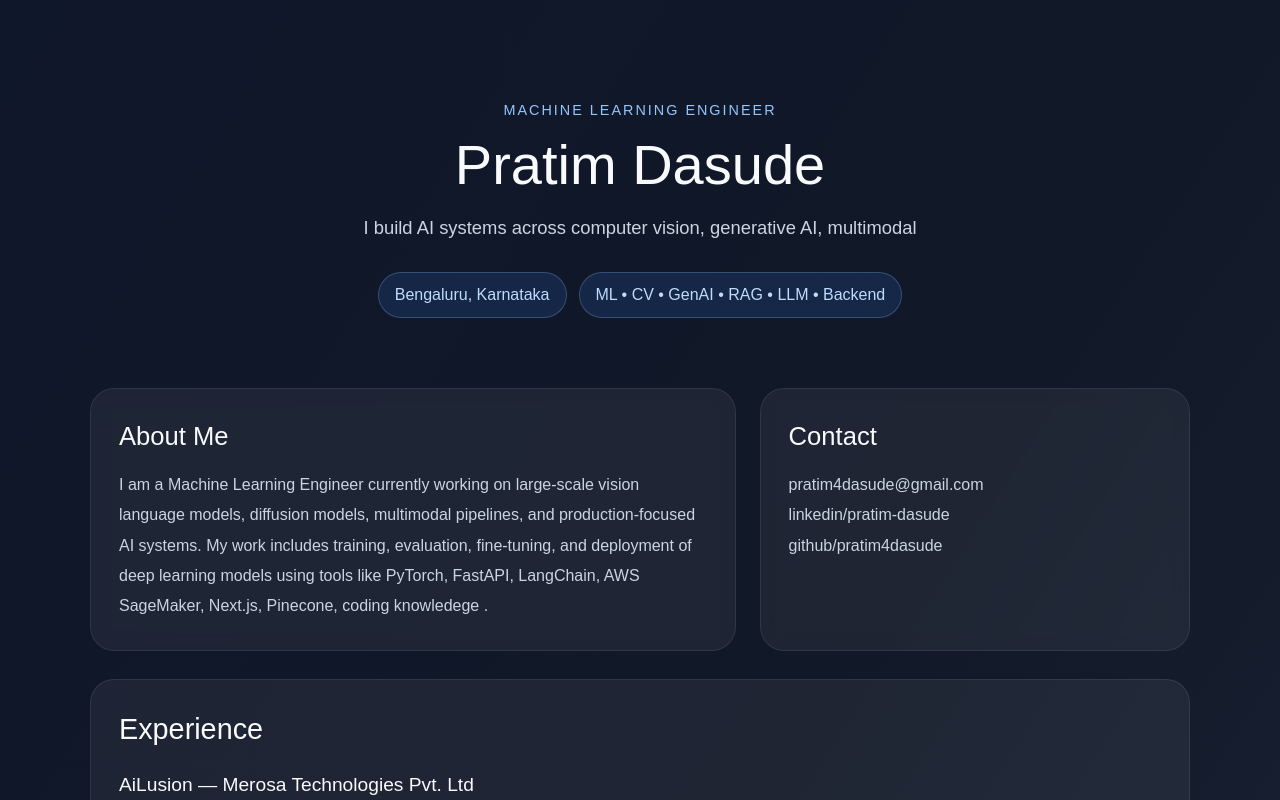
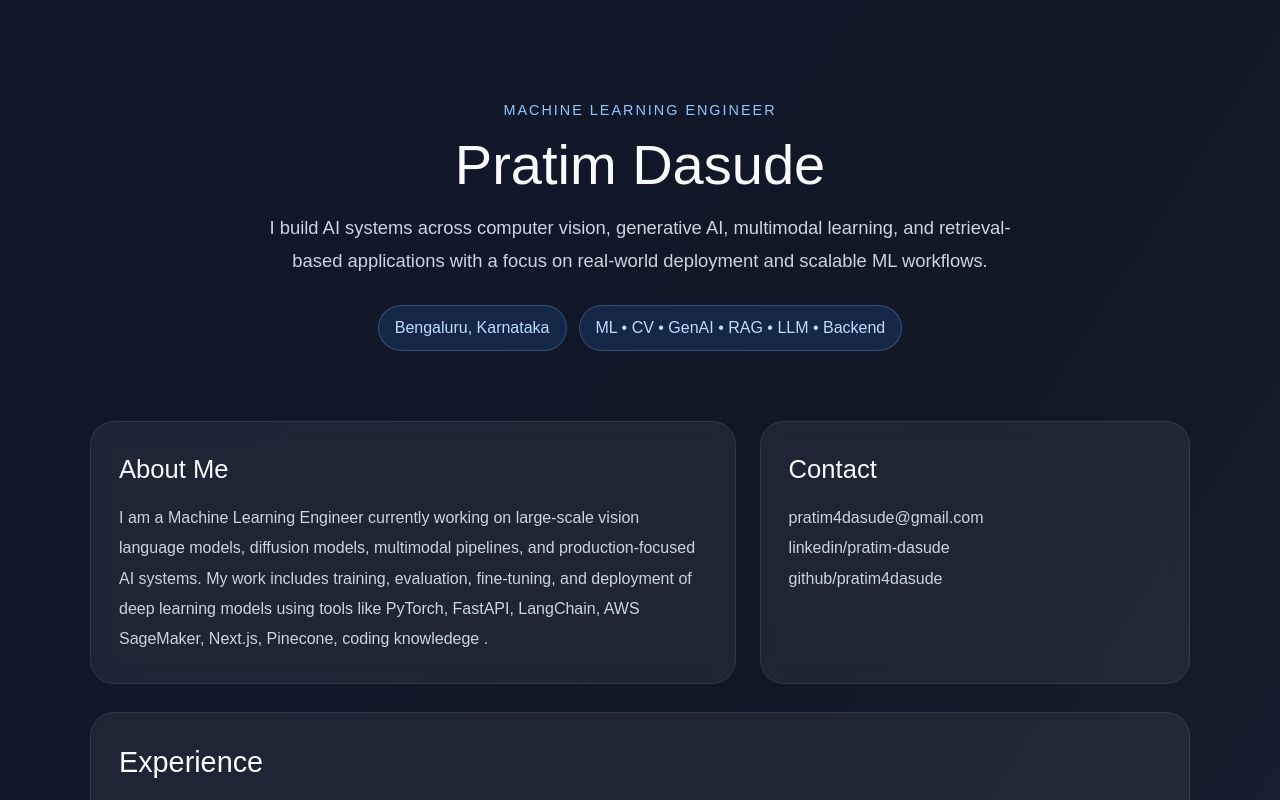
Before and after one commit to pratim4dasude/Personal_dashboard, a Next.js app: page / in a window 1280 px wide. Shown: the top 800 px of the page. Built offline with nearby package versions, Linux system fonts and the light colour scheme.

Commit message:
minor update

```diff
--- a/app/page.tsx
+++ b/app/page.tsx
@@ -89,7 +89,8 @@ export default function Home() {
             }}
           >
             I build AI systems across computer vision, generative AI, multimodal
-
+            learning, and retrieval-based applications with a focus on real-world
+            deployment and scalable ML workflows.
           </p>
 
           <div
```
